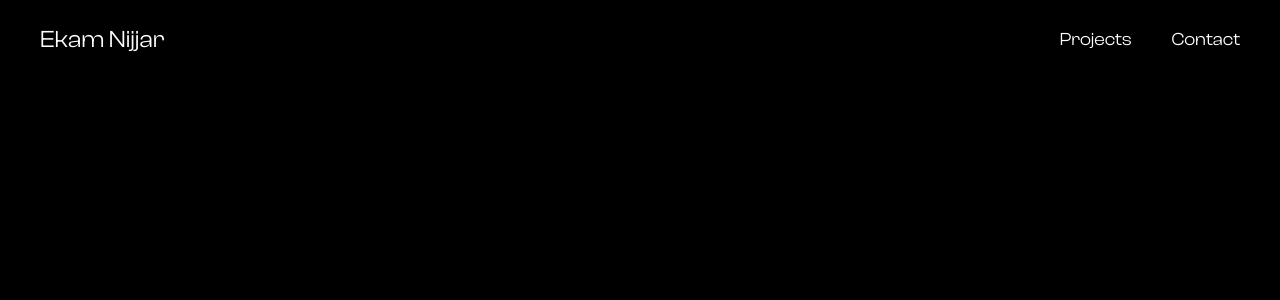
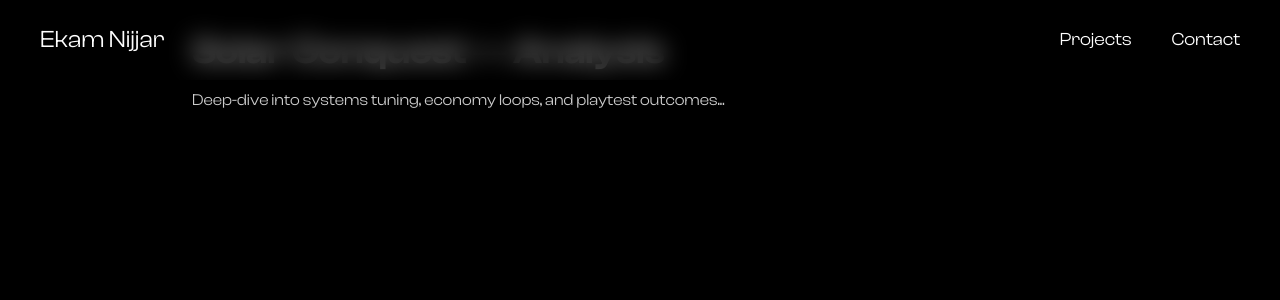
Before and after one commit to ekam-n/ekamn.com, a React (Vite) app: page /analysis/solar-conquest in a window 1280 px wide. Shown: the top 300 px of the page. Built offline with nearby package versions, Linux system fonts and the light colour scheme.

Commit message:
added stub solar conquest analysis page

```diff
--- a/src/App.tsx
+++ b/src/App.tsx
@@ -6,6 +6,7 @@ import HomeCards from "./components/homePage";
 import ProjectsPage from "./components/projectsComponents";
 import { pageVariants } from "./lib/variants";
 import './App.css'
+import AnalysisRouter from "./routes/AnalysisRouter";
 
 function AnimatedRoutes() {
   const location = useLocation();
@@ -38,7 +39,10 @@ function AnimatedRoutes() {
             </motion.div>
           }
         />
+<Route path="/analysis/:slug" element={<AnalysisRouter />} />
+
       </Routes>
+      {/* // src/App.tsx — add a Route (keep the rest as-is) */}
     </AnimatePresence>
   );
 }
--- /dev/null
+++ b/src/components/analyses/solarConquestAnalysis.tsx
@@ -0,0 +1,11 @@
+export default function SolarConquestAnalysis() {
+  return (
+    <article className="max-w-4xl mx-auto py-8 text-white">
+      <h1 className="text-3xl md:text-4xl font-semibold">Solar Conquest — Analysis</h1>
+      <p className="mt-4 text-white/80">
+        Deep-dive into systems tuning, economy loops, and playtest outcomes...
+      </p>
+      {/* Add your sections, images, tables, etc. */}
+    </article>
+  );
+}
--- a/src/components/homeComponents/homeProjectComponents/solarConquest.tsx
+++ b/src/components/homeComponents/homeProjectComponents/solarConquest.tsx
@@ -9,7 +9,7 @@ export default function Solar() {
         description="Solar Conquest is a 4X tabletop strategy game of colonization, hidden-transit trade, crafting, and tiered combat. I led systems design/balance through three 4-player playtests—doubling ship speed, tuning +1/+2 combat tiers, and capping accelerators per planet."
         image="./images/projectImages/solarConquest/solar1.png"
         tags={["Economy Design", "Systems Design", "Tabletop Simulator"]}
-        link="https://github.com/ekam-n/iat312-p1"
+        ctaTo="/analysis/solar-conquest"
         buttonText="Analysis"
         buttonColor="bg-[#db0096] hover:bg-[#EC8DFF]"
       />
--- a/src/components/homeComponents/homeProjectInterface.tsx
+++ b/src/components/homeComponents/homeProjectInterface.tsx
@@ -1,3 +1,5 @@
+import { Link } from "react-router-dom";
+
 interface ProjectCardProps {
   label?: string;        // New optional label prop
   title: string;
@@ -8,6 +10,7 @@ interface ProjectCardProps {
   bgColor?: string;     // Optional background color
   buttonText?: string;         // text for the button
   buttonColor?: string;    // classes controlling color/hover (e.g., bg/hover)
+  ctaTo?: string; // internal route target
 }
 
 export default function ProjectCard({
@@ -20,6 +23,7 @@ export default function ProjectCard({
   bgColor = "#00085C",
   buttonText = "View Project",
   buttonColor = "bg-[#9000FF] hover:bg-[#EC8DFF]",
+  ctaTo
 
 }: ProjectCardProps) {
   return (
@@ -61,8 +65,16 @@ export default function ProjectCard({
         </div>
 
         {/* View Project Button */}
-        {link && (
+        {(link || ctaTo) && (
   <div className="mt-4">
+    {ctaTo ? (
+      <Link
+        to={ctaTo}
+        className={`inline-block transition-colors px-4 py-2 rounded-lg text-sm md:text-base ${buttonColor}`}
+      >
+        {buttonText}
+      </Link>
+    ) : (
       <a
         href={link}
         target="_blank"
@@ -71,6 +83,7 @@ export default function ProjectCard({
       >
         {buttonText}
       </a>
+    )}
   </div>
 )}
       </div>
--- /dev/null
+++ b/src/routes/AnalysisRouter.tsx
@@ -0,0 +1,26 @@
+// src/routes/AnalysisRouter.tsx (new)
+import { lazy, Suspense } from "react";
+import { useParams } from "react-router-dom";
+import { motion } from "framer-motion";
+
+// lazy pages (add more as you create them)
+const SolarConquestAnalysis = lazy(() => import("../components/analyses/solarConquestAnalysis"));
+
+const registry: Record<string, React.LazyExoticComponent<() => React.ReactElement>> = {
+  "solar-conquest": SolarConquestAnalysis,
+};
+
+export default function AnalysisRouter() {
+  const { slug = "" } = useParams();
+  const Comp = registry[slug];
+  if (!Comp) return <div className="text-white/70 p-6">Analysis not found.</div>;
+
+  // same fade as /projects
+  return (
+    <motion.div initial={{ opacity: 0 }} animate={{ opacity: 1 }} exit={{ opacity: 0 }}>
+      <Suspense fallback={<div className="text-white/70 p-6">Loading…</div>}>
+        <Comp />
+      </Suspense>
+    </motion.div>
+  );
+}
```
Lines whose indentation alone changed are shown as unchanged.
